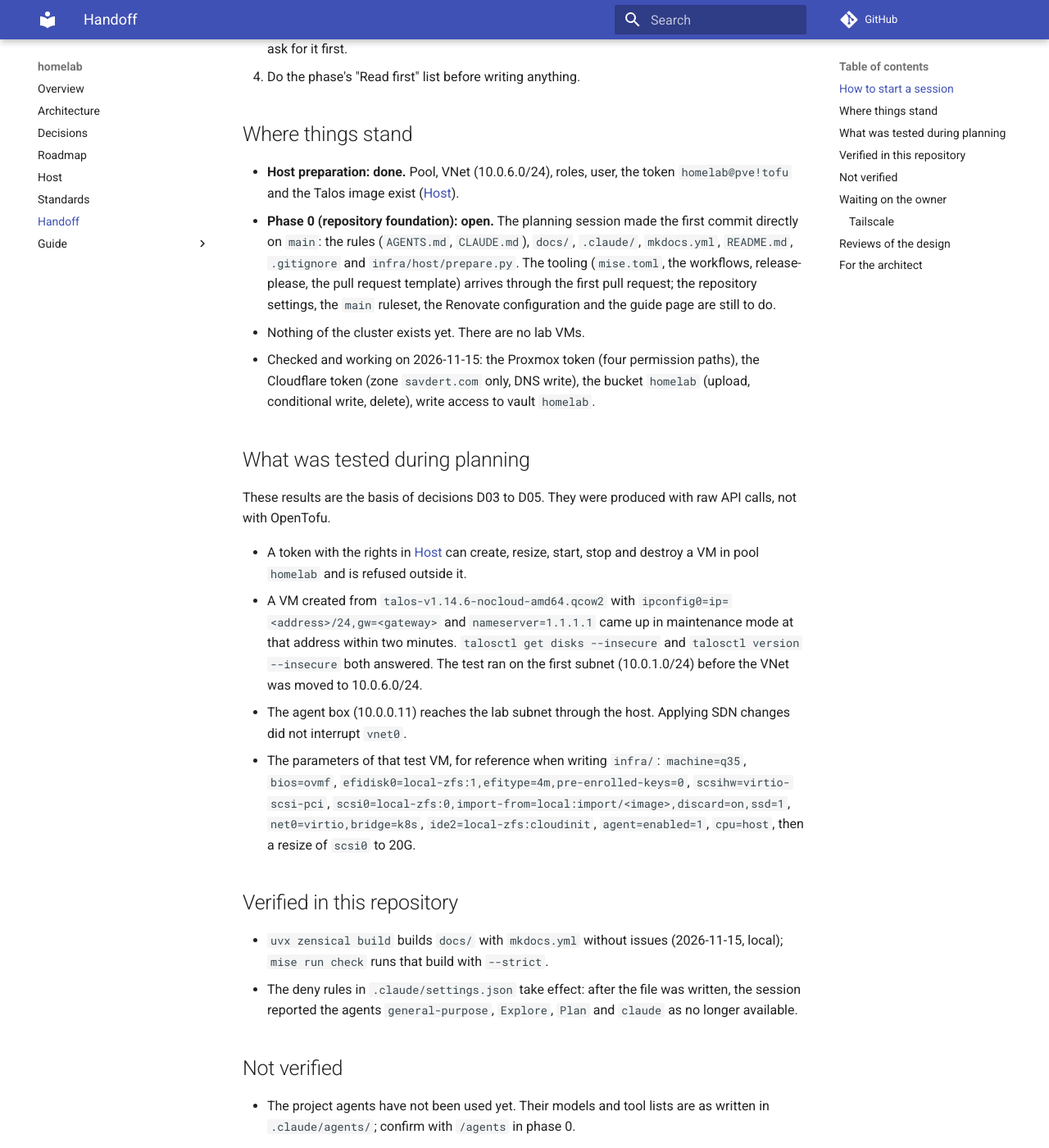
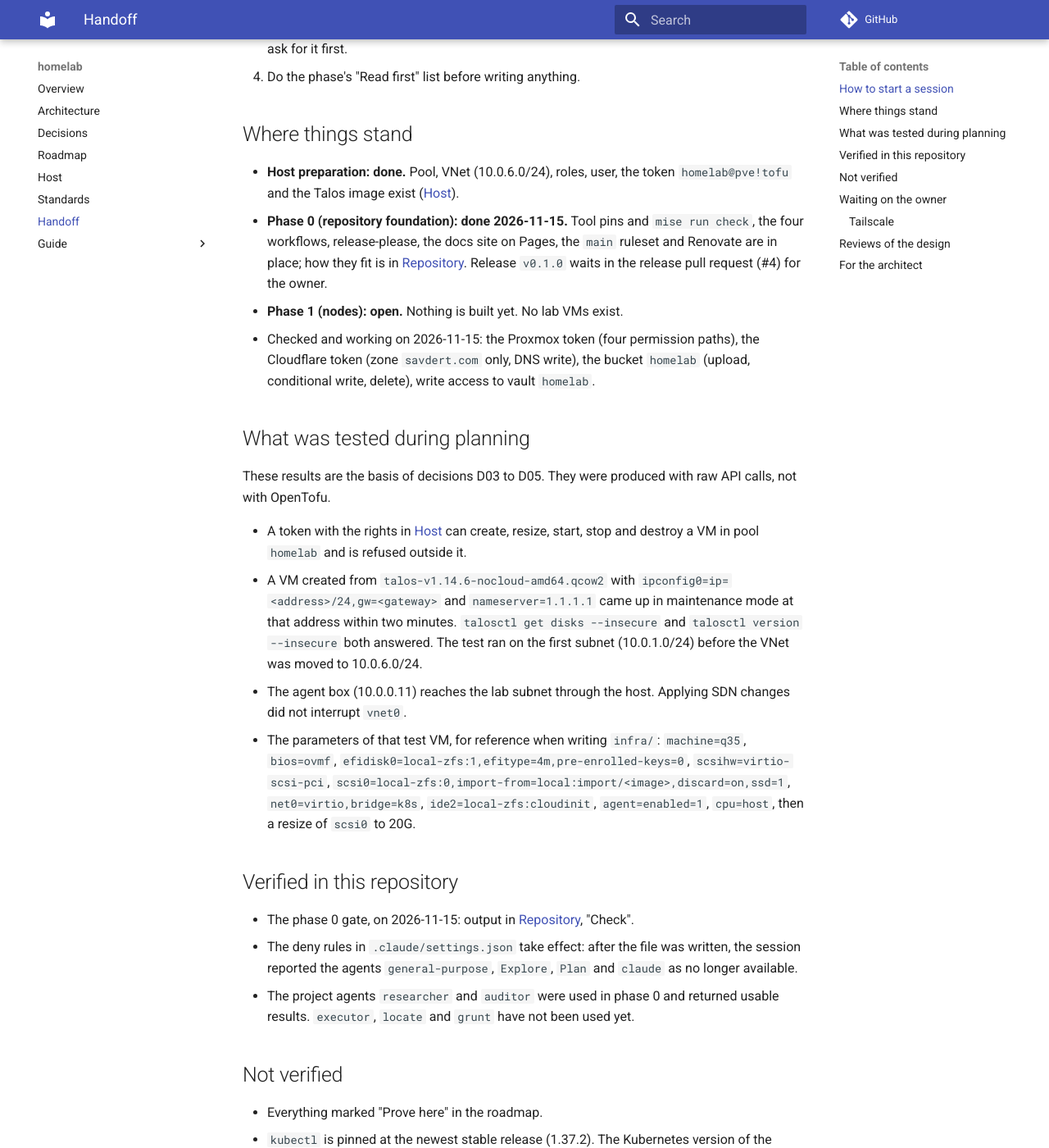
Before and after one commit to msavdert/homelab, an MkDocs documentation site: the page built from docs/handoff.md, in a window 1280 px wide and 1400 px high, scrolled down 409 px. Shown: the whole window at 82% size. Built offline with MkDocs 1.6.1 and Material for MkDocs 9.7.7, drawn with Linux system fonts in a browser that asks for light colours; comment, search, counter and statistics services are not loaded; some of the changed text lies outside the part shown.

Commit message:
docs: close phase 0 and open phase 1
Co-Authored-By: Claude Opus 5.5 <noreply@anthropic.com>
Claude-Session: https://claude.ai/code/session_01FLhVtHGgNHt6bjBsu1cPRW

```diff
--- a/docs/handoff.md
+++ b/docs/handoff.md
@@ -3,7 +3,7 @@
 Start here in a new session. This page says where things stand and what to
 do next. It is rewritten at the end of every phase.
 
-Last updated: 2026-11-15, by the planning session.
+Last updated: 2026-11-15, when phase 0 closed.
 
 ## How to start a session
 
@@ -18,14 +18,12 @@ Last updated: 2026-11-15, by the planning session.
 
 - **Host preparation: done.** Pool, VNet (10.0.6.0/24), roles, user, the
   token `homelab@pve!tofu` and the Talos image exist ([Host](host.md)).
-- **Phase 0 (repository foundation): open.** The planning session made the
-  first commit directly on `main`: the rules (`AGENTS.md`, `CLAUDE.md`),
-  `docs/`, `.claude/`, `mkdocs.yml`, `README.md`, `.gitignore` and
-  `infra/host/prepare.py`. The tooling (`mise.toml`, the workflows,
-  release-please, the pull request template) arrives through the first
-  pull request; the repository settings, the `main` ruleset, the Renovate
-  configuration and the guide page are still to do.
-- Nothing of the cluster exists yet. There are no lab VMs.
+- **Phase 0 (repository foundation): done 2026-11-15.** Tool pins and
+  `mise run check`, the four workflows, release-please, the docs site on
+  Pages, the `main` ruleset and Renovate are in place; how they fit is in
+  [Repository](guide/00-repository.md). Release `v0.1.0` waits in the
+  release pull request (#4) for the owner.
+- **Phase 1 (nodes): open.** Nothing is built yet. No lab VMs exist.
 - Checked and working on 2026-11-15: the Proxmox token (four permission
   paths), the Cloudflare token (zone `savdert.com` only, DNS write), the
   bucket `homelab` (upload, conditional write, delete), write access to
@@ -55,17 +53,21 @@ raw API calls, not with OpenTofu.
 
 ## Verified in this repository
 
-- `uvx zensical build` builds `docs/` with `mkdocs.yml` without issues
-  (2026-11-15, local); `mise run check` runs that build with `--strict`.
+- The phase 0 gate, on 2026-11-15: output in
+  [Repository](guide/00-repository.md), "Check".
 - The deny rules in `.claude/settings.json` take effect: after the file was
   written, the session reported the agents `general-purpose`, `Explore`,
   `Plan` and `claude` as no longer available.
+- The project agents `researcher` and `auditor` were used in phase 0 and
+  returned usable results. `executor`, `locate` and `grunt` have not been
+  used yet.
 
 ## Not verified
 
-- The project agents have not been used yet. Their models and tool lists are
-  as written in `.claude/agents/`; confirm with `/agents` in phase 0.
 - Everything marked "Prove here" in the roadmap.
+- `kubectl` is pinned at the newest stable release (1.37.2). The
+  Kubernetes version of the cluster is decided in phase 2; if it is more
+  than one minor version away, move the pin then.
 
 ## Waiting on the owner
 
@@ -104,14 +106,15 @@ accepted:
 
 - The design is closed. The open work is implementation, the "Decide here"
   items and the "Prove here" items in the roadmap.
+- Start of every session: Dependency Dashboard (issue #6) and the open
+  Renovate pull requests (D23). Minor and major updates of `talosctl`,
+  `kubectl`, `flux2` and `cilium-cli` arrive labelled `upgrade-drill`.
 - The box cannot read vault `homelab` with its own service account. Tasks
   that need it take the `homelab` token from vault `dotfiles` for that one
   command:
   `OP_SERVICE_ACCOUNT_TOKEN="$(op read op://dotfiles/homelab-op-service-account/credential)" op ...`
   That account can also create items.
 - `gh` on the box is `opgh`.
-- The first thing to do in phase 0 is the "Read first" list; obenhub is
-  checked out at `/home/agent/work/obenhub`.
 - The administrator token for Proxmox works from the box. Do not use it for
   anything except `infra/host/prepare.py` on the owner's request.
 - VM IDs 201 to 203 and addresses 10.0.6.10 to 10.0.6.13 are reserved.
```
Also changed, not shown: docs/guide/00-repository.md (+10 -1 lines), docs/roadmap.md (+2 -2 lines).
